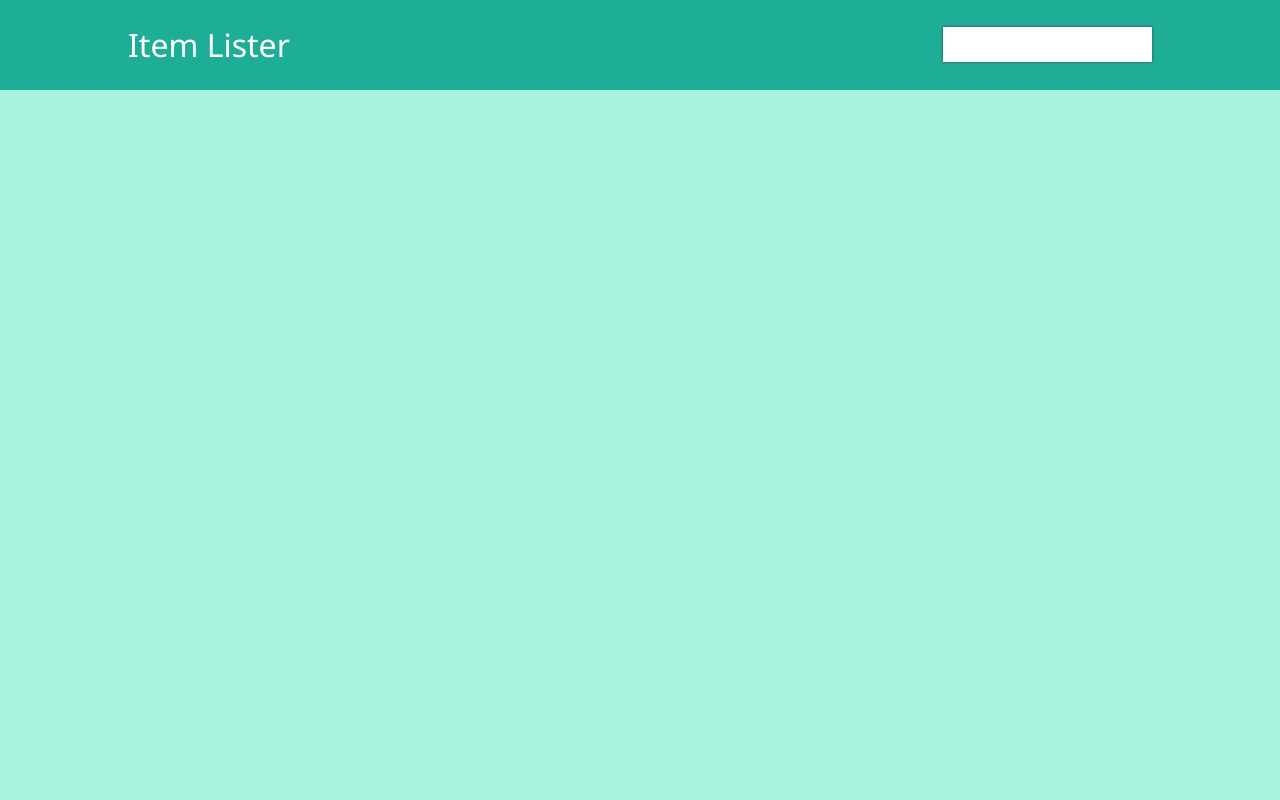
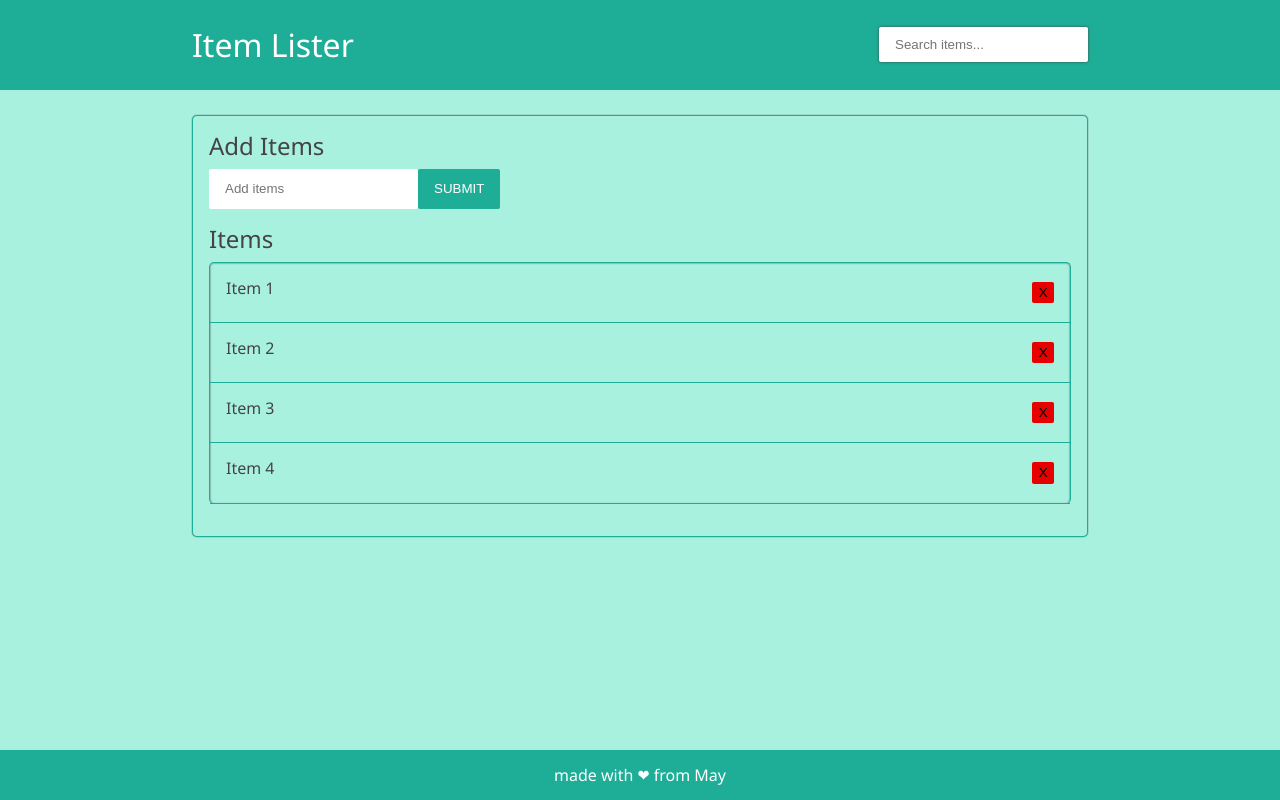
Before and after one commit to julie-ify/todolist, a website: page dist/index.html in a window 1280 px wide. Drawn offline with Linux system fonts and the light colour scheme.

Commit message:
finish building the UI app

```diff
--- a/scss/main.scss
+++ b/scss/main.scss
@@ -1,5 +1,5 @@
-$primary-color: #A9F1DF;
-$secondary-color: #1EAE98;
+$primary-color: #a9f1df;
+$secondary-color: #1eae98;
 
 * {
   margin: 0;
@@ -9,11 +9,12 @@ $secondary-color: #1EAE98;
 
 body {
   background-color: $primary-color;
-  font-family: 'Segoe UI', Tahoma, Geneva, Verdana, sans-serif;
+  font-family: "Segoe UI", Tahoma, Geneva, Verdana, sans-serif;
   line-height: 1.2;
   font-size: 1rem;
 }
 
+// Header style
 #header {
   background-color: $secondary-color;
 
@@ -21,7 +22,7 @@ body {
     display: flex;
     justify-content: space-between;
     align-items: center;
-    padding: 2% 10%;
+    padding: 2% 15%;
 
     h1 {
       color: #fff;
@@ -35,14 +36,114 @@ body {
       outline: none;
       border: none;
       padding: 0.3rem 1rem;
-      // cursor: text;
+      cursor: text;
       box-shadow: 0 0 3px #444;
+      border-radius: 2px;
 
-      &:hover, &:focus {
+      &:hover,
+      &:focus {
         border: 1px solid #444;
       }
     }
+  }
+}
 
+// Section Main style
+#main {
+  width: 70%;
+  margin: 2% auto;
+  border: 1px solid $secondary-color;
+  padding: 1rem;
+  box-shadow: 0 0 1px;
+  border-radius: 5px;
+
+  h1 {
+    color: #444;
+    margin-bottom: 0.5rem;
+    font-weight: 500;
   }
 
+  #input-wrap {
+    display: flex;
+    margin-bottom: 1rem;
+    align-items: center;
+
+    input[type="text"],
+    input[type="submit"] {
+      height: 40px;
+      color: #444;
+      padding: 0.5rem 1rem;
+      border: none;
+      outline: none;
+      border-radius: 2px;
+    }
+
+    input[type="text"] {
+      cursor: text;
+
+      &:hover,
+      &:focus {
+        box-shadow: 0 0 3px #444;
+      }
+    }
+
+    input[type="submit"] {
+      cursor: pointer;
+      background-color: $secondary-color;
+      color: #fff;
+      text-transform: uppercase;
+
+      &:hover,
+      &:focus {
+        background-color: lighten($secondary-color, 5);
+      }
+    }
+  }
+
+  h2,
+  h4 {
+    font-weight: 500;
+    margin-bottom: 0.5rem;
+    color: #444;
+  }
+
+  ul {
+    list-style: none;
+    border: 1px solid $secondary-color;
+    color: #444;
+    margin-bottom: 1rem;
+    border-radius: 5px;
+    box-shadow: inset 0 0 2px #444;
+
+    // padding: 0.5rem;
+
+    li {
+      border-bottom: 1px solid $secondary-color;
+      padding: 1rem;
+      display: flex;
+      align-items: center;
+      justify-content: space-between;
+      text-align: center;
+    }
+
+    &:last-child {
+      border-bottom: none;
+    }
+
+    .btn {
+      background-color: darken(red, 5);
+      border: none;
+      padding: 0.2rem 0.4rem;
+      border-radius: 2px;
+      cursor: pointer;
+    }
+  }
 }
+
+footer {
+  text-align: center;
+  background-color: $secondary-color;
+  height: 50px;
+  padding: 1rem 0;
+  color: #fff;
+}
```
Also changed, not shown: dist/css/main.css, dist/index.html.
